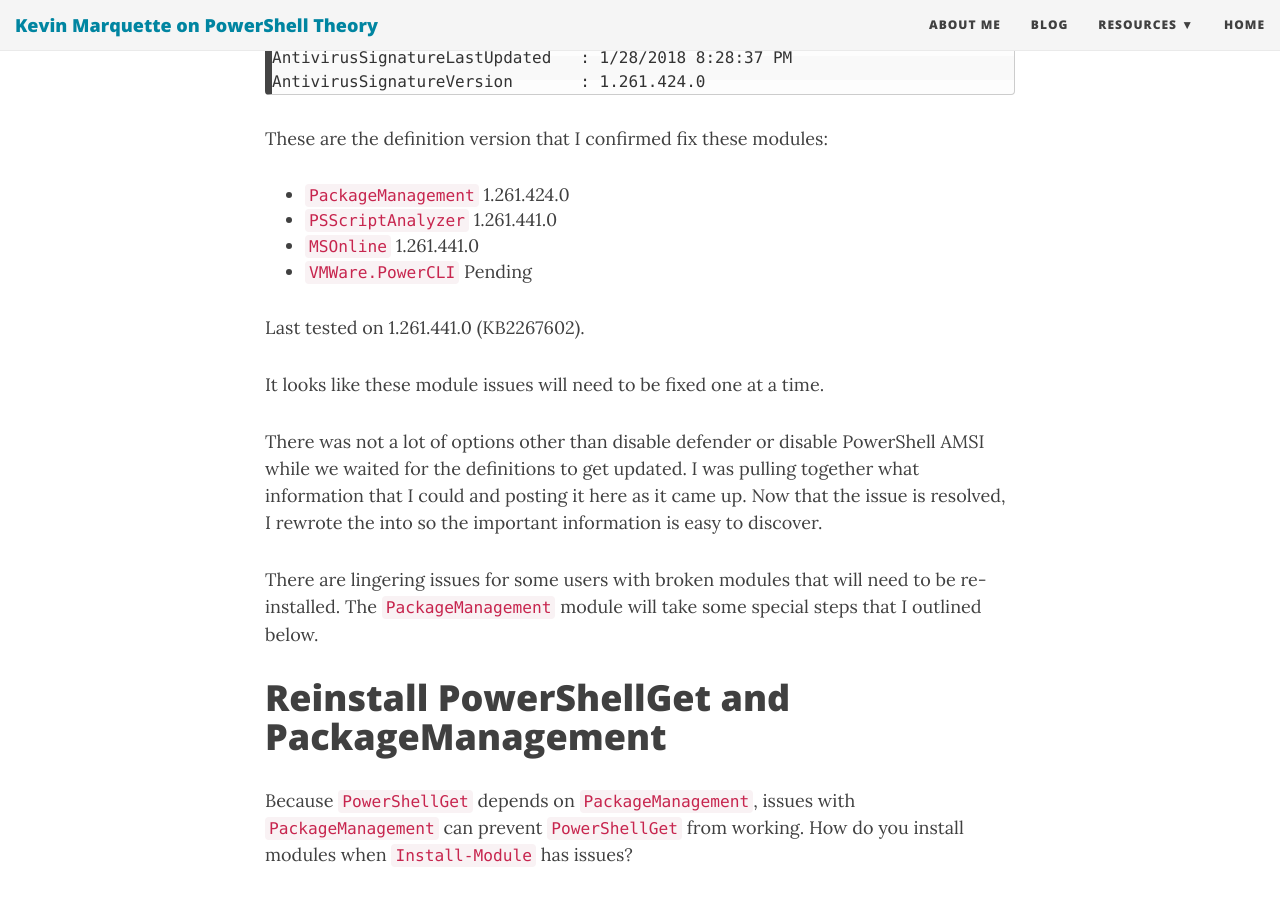
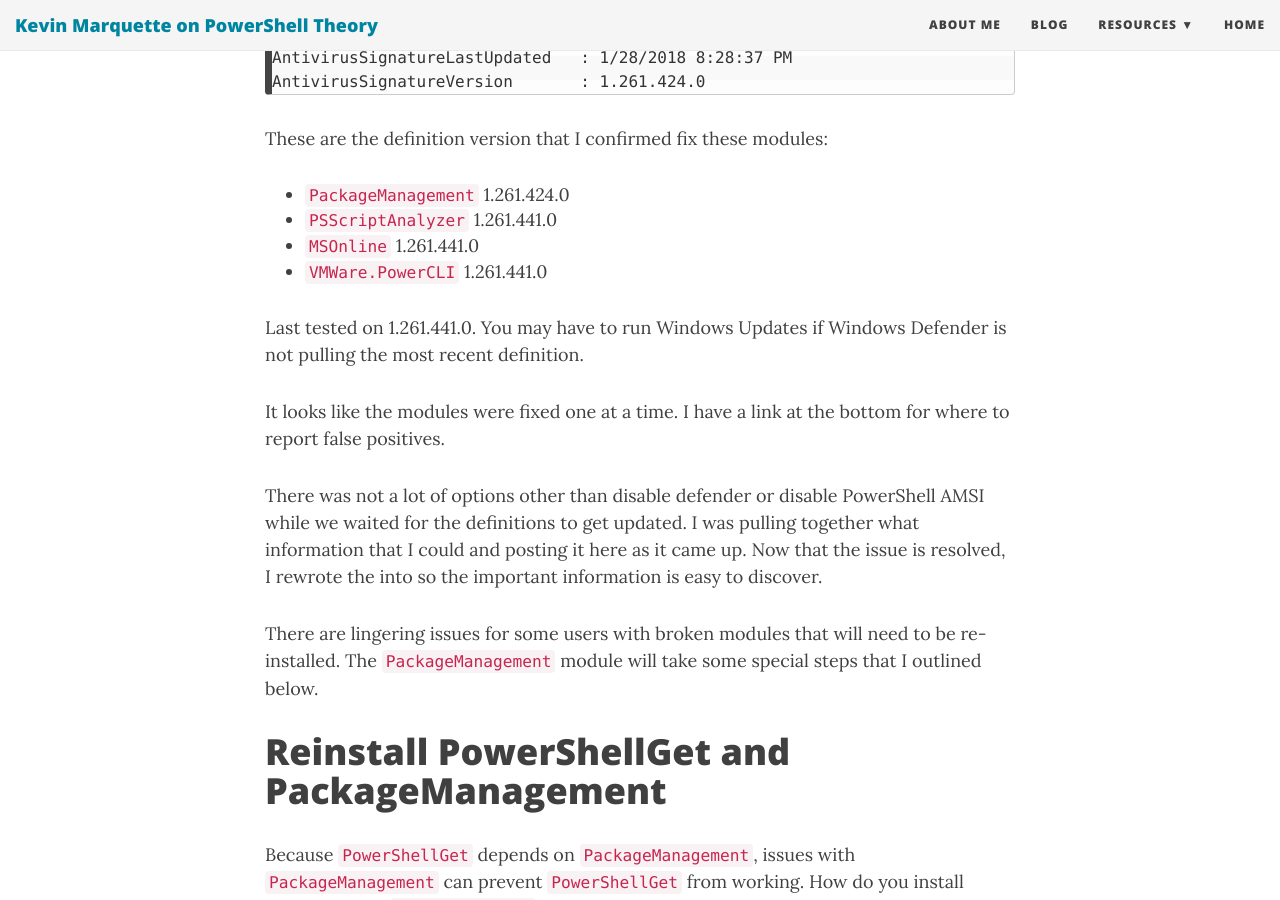
Before and after one commit to KevinMarquette/kevinmarquette.github.io, a Jekyll site: the page built from _posts/2018-01-28-Powershell-windows-defender-peasceto-powershell.md, in a window 1280 px wide and 900 px high, scrolled down 550 px. Built offline with Jekyll 4.4.1, drawn with Linux system fonts in a browser that asks for light colours; nearby versions of some CDN libraries; comment, search, counter and statistics services are not loaded.

Commit message:
confirm vmware

```diff
--- a/_posts/2018-01-28-Powershell-windows-defender-peasceto-powershell.md
+++ b/_posts/2018-01-28-Powershell-windows-defender-peasceto-powershell.md
@@ -19,11 +19,11 @@
 * `PackageManagement` 1.261.424.0
 * `PSScriptAnalyzer` 1.261.441.0
 * `MSOnline` 1.261.441.0
-* `VMWare.PowerCLI`  Pending
+* `VMWare.PowerCLI`  1.261.441.0
 
-Last tested on 1.261.441.0 (KB2267602).
+Last tested on 1.261.441.0. You may have to run Windows Updates if Windows Defender is not pulling the most recent definition.
 
-It looks like these module issues will need to be fixed one at a time.
+It looks like the modules were fixed one at a time. I have a link at the bottom for where to report false positives.
 
 There was not a lot of options other than disable defender or disable PowerShell AMSI while we waited for the definitions to get updated. I was pulling together what information that I could and posting it here as it came up. Now that the issue is resolved, I rewrote the into so the important information is easy to discover.
 
```
